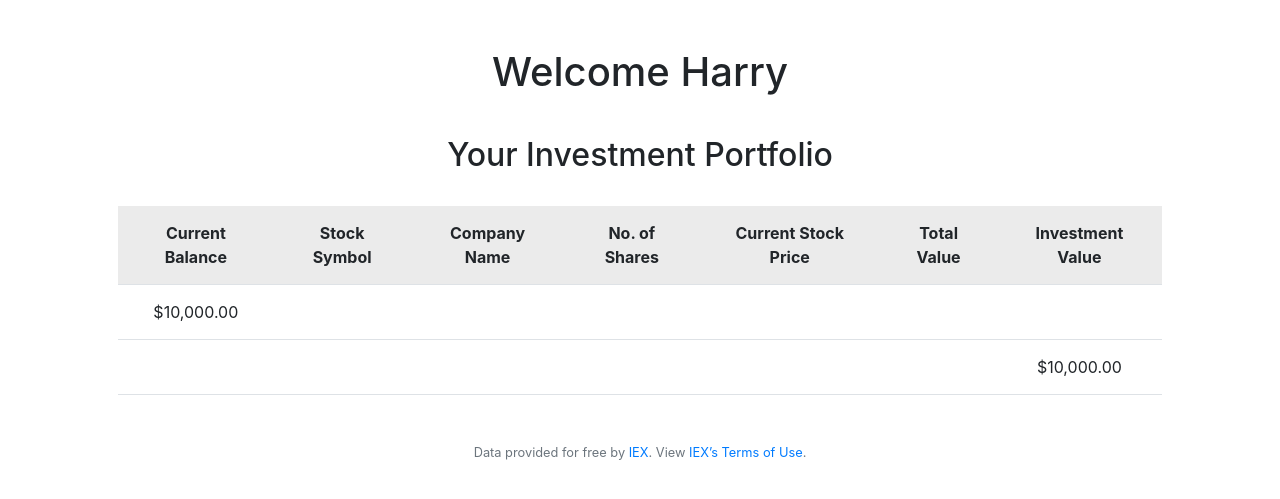
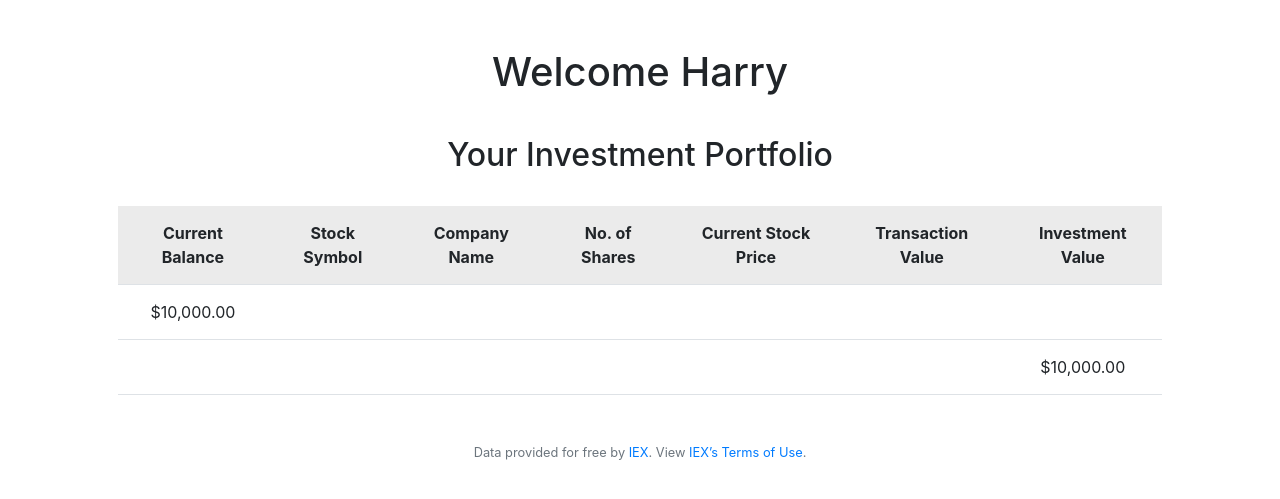
Before and after one commit to CardinisCode/cs50_finance, a Flask app: page / in a window 1280 px wide. Shown: the part 76-575 px from the top of the page. Run offline with Flask 2, Linux system fonts and the light colour scheme; a user stored in the database is signed in; some libraries are stand-ins or nearby versions.

Commit message:
Copied all my code into the CS50 IDE

```diff
--- a/templates/index.html
+++ b/templates/index.html
@@ -19,7 +19,7 @@
             <th> Company Name</th>
             <th> No. of Shares</th>
             <th> Current Stock Price</th>
-            <th> Total Value</th>
+            <th> Transaction Value</th>
             <th> Investment Value</th>
 
         </tr>
--- a/templates/test.html
+++ b/templates/test.html
@@ -6,6 +6,6 @@
 
 {% block main %}
     {% for key, value in web_data.items() %}
-        {{ value }}
+        {{ value }}cd
     {% endfor %}
 {% endblock %}
--- a/templates/updated_balance.html
+++ b/templates/updated_balance.html
@@ -12,7 +12,4 @@
     <h1> Current Balance: </h1>
     <p class="balance_update"> {{ balance_display.updated_cash_balance }} </p>
 
-
-
-
 {% endblock %}
```
